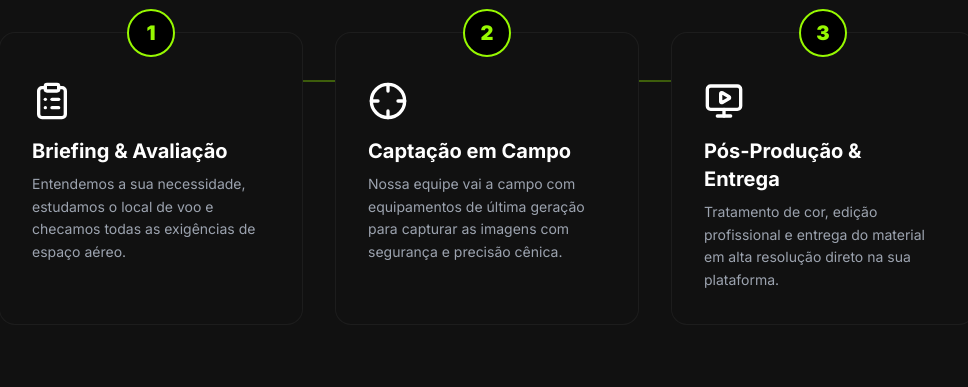
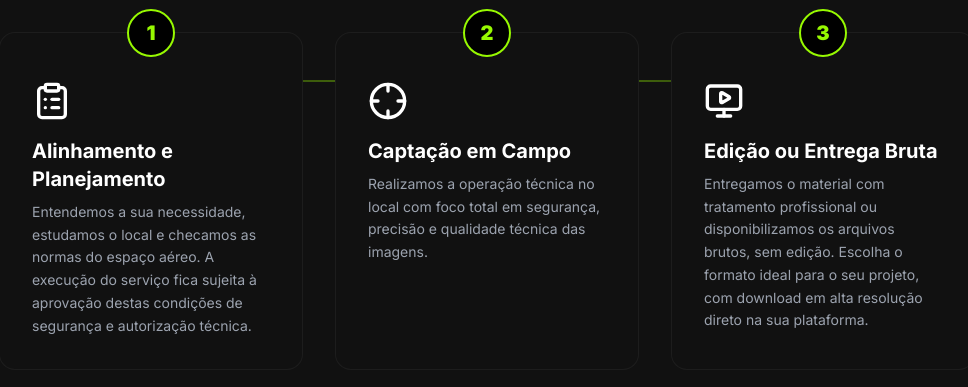
Before and after one commit to CheckMat007/m2projecta, a Next.js app: page /servicos in a window 1280 px wide. Shown: the part 1320-1707 px from the top of the page, without its empty margins (153-1121 px from the left). Built offline with nearby package versions, Linux system fonts and the light colour scheme; no server answers; the database is empty.

Commit message:
atualizacao dos textos

```diff
--- a/src/app/(main)/portfolio/portfolio-client.tsx
+++ b/src/app/(main)/portfolio/portfolio-client.tsx
@@ -71,10 +71,10 @@ export default function PortfolioClientPage({ initialItems, services }: {
         <div className="relative z-20 container mx-auto px-4 md:px-6 pt-24 md:pt-0">
           <div className="max-w-3xl border-l-4 border-m2-green pl-6 md:pl-8">
             <h1 className="text-3xl md:text-6xl font-black uppercase tracking-tight text-white leading-tight">
-              Galeria de <span className="text-m2-green">Perspectivas</span>
+              Nosso <span className="text-m2-green">Portfólio</span>
             </h1>
             <p className="mt-4 text-base md:text-xl text-gray-300 max-w-xl font-medium leading-relaxed">
-              Onde a tecnologia encontra a arte. Explore nossos projetos de maior impacto.
+              Conheça alguns dos nossos principais projetos.
             </p>
           </div>
         </div>
--- a/src/app/(main)/servicos/page.tsx
+++ b/src/app/(main)/servicos/page.tsx
@@ -125,8 +125,8 @@ export default async function ServicosPage() {
                 1
               </div>
               <LucideIcons.ClipboardList className="w-10 h-10 text-white mt-4 mb-4" aria-hidden="true" />
-              <h3 className="text-xl font-bold text-white mb-2">Briefing & Avaliação</h3>
-              <p className="text-gray-400 text-sm leading-relaxed">Entendemos a sua necessidade, estudamos o local de voo e checamos todas as exigências de espaço aéreo.</p>
+              <h3 className="text-xl font-bold text-white mb-2">Alinhamento e Planejamento</h3>
+              <p className="text-gray-400 text-sm leading-relaxed">Entendemos a sua necessidade, estudamos o local e checamos as normas do espaço aéreo. A execução do serviço fica sujeita à aprovação destas condições de segurança e autorização técnica.</p>
             </div>
 
             <div className="relative bg-[#111] p-8 rounded-2xl border border-white/5 z-10 hover:border-m2-green/30 transition-colors">
@@ -135,7 +135,7 @@ export default async function ServicosPage() {
               </div>
               <LucideIcons.Crosshair className="w-10 h-10 text-white mt-4 mb-4" aria-hidden="true" />
               <h3 className="text-xl font-bold text-white mb-2">Captação em Campo</h3>
-              <p className="text-gray-400 text-sm leading-relaxed">Nossa equipe vai a campo com equipamentos de última geração para capturar as imagens com segurança e precisão cênica.</p>
+              <p className="text-gray-400 text-sm leading-relaxed">Realizamos a operação técnica no local com foco total em segurança, precisão e qualidade técnica das imagens.</p>
             </div>
 
             <div className="relative bg-[#111] p-8 rounded-2xl border border-white/5 z-10 hover:border-m2-green/30 transition-colors">
@@ -143,8 +143,8 @@ export default async function ServicosPage() {
                 3
               </div>
               <LucideIcons.MonitorPlay className="w-10 h-10 text-white mt-4 mb-4" aria-hidden="true" />
-              <h3 className="text-xl font-bold text-white mb-2">Pós-Produção & Entrega</h3>
-              <p className="text-gray-400 text-sm leading-relaxed">Tratamento de cor, edição profissional e entrega do material em alta resolução direto na sua plataforma.</p>
+              <h3 className="text-xl font-bold text-white mb-2">Edição ou Entrega Bruta</h3>
+              <p className="text-gray-400 text-sm leading-relaxed">Entregamos o material com tratamento profissional ou disponibilizamos os arquivos brutos, sem edição. Escolha o formato ideal para o seu projeto, com download em alta resolução direto na sua plataforma.</p>
             </div>
           </div>
         </div>
```
